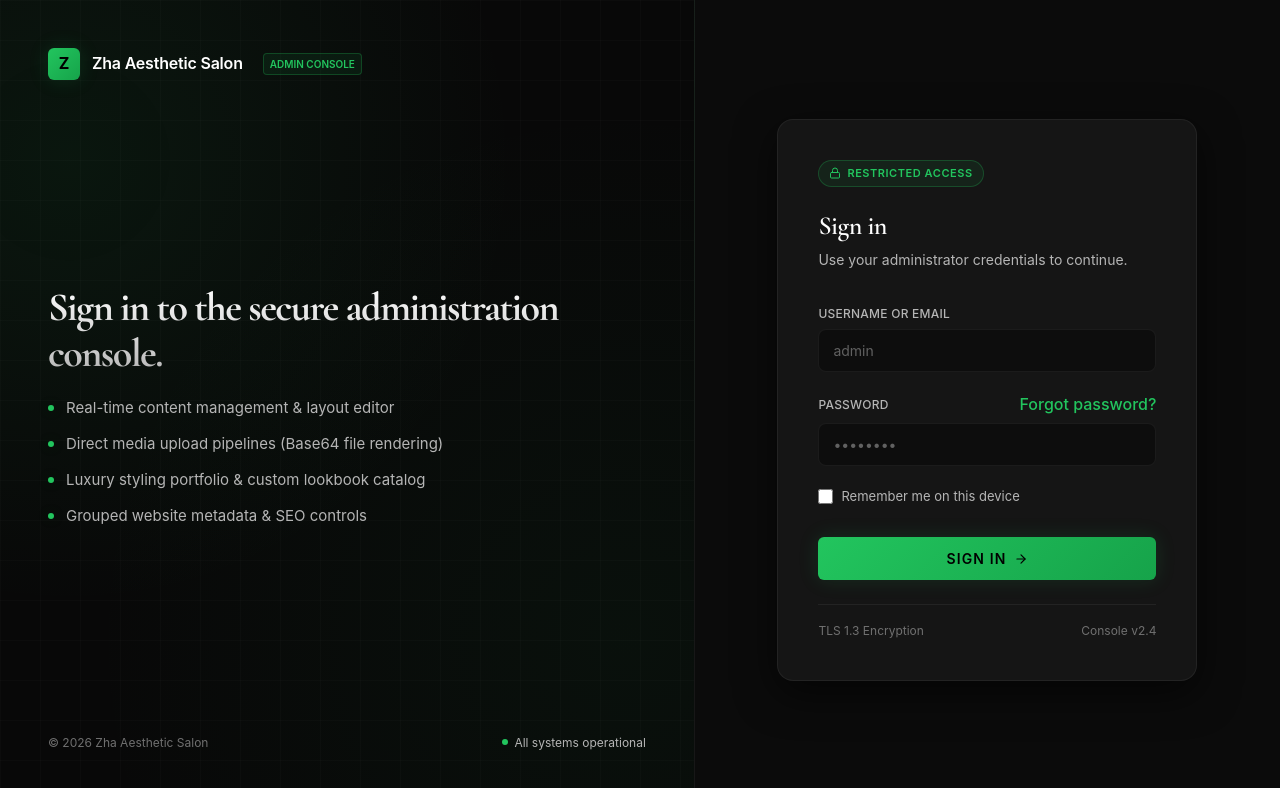
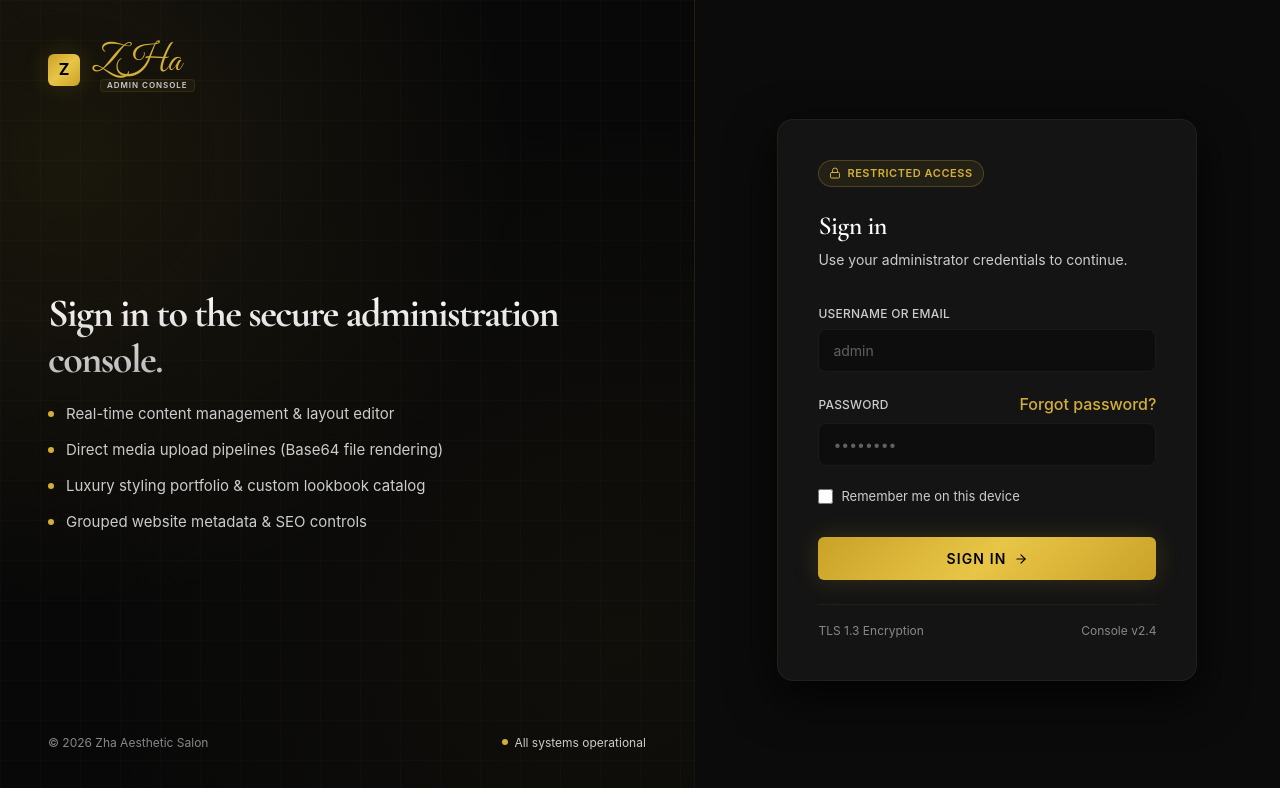
Before and after one commit to suryaprakash992005/Beauty_Parlour, a React (Vite) app: page /admin-login in a window 1280 px wide. Shown: the top 788 px of the page. Built offline with nearby package versions, Linux system fonts and the light colour scheme; no server answers; the database is empty.

Commit message:
Added parking updated File

```diff
--- a/index.html
+++ b/index.html
@@ -4,7 +4,14 @@
     <meta charset="UTF-8" />
     <link rel="icon" type="image/svg+xml" href="/favicon.svg" />
     <meta name="viewport" content="width=device-width, initial-scale=1.0" />
-    <title>ZHA Hair Saloon — Transform Your Style</title>
+    <title>Zha Aesthetic Salon — Transform Your Style</title>
+    <script>
+      (function() {
+        const theme = localStorage.getItem('zha_theme') || 'dark';
+        document.documentElement.setAttribute('data-theme', theme);
+        document.documentElement.style.backgroundColor = theme === 'dark' ? '#0B0B0B' : '#f5f8f6';
+      })();
+    </script>
   </head>
   <body>
     <div id="root"></div>
--- a/src/pages/admin/AdminDashboard.tsx
+++ b/src/pages/admin/AdminDashboard.tsx
@@ -10,7 +10,7 @@ export default function AdminDashboard() {
       icon: Scissors,
       desc: 'Active cataloged treatments',
       to: '/admin/services',
-      color: '#22C55E'
+      color: '#D4AF37'
     },
     {
       label: 'Gallery Images',
@@ -18,7 +18,7 @@ export default function AdminDashboard() {
       icon: Image,
       desc: 'Portfolio transformations',
       to: '/admin/gallery',
-      color: '#3B82F6'
+      color: '#E5C158'
     },
     {
       label: 'Homepage Banner',
@@ -26,7 +26,7 @@ export default function AdminDashboard() {
       icon: Sliders,
       desc: 'Hero slide configurations',
       to: '/admin/banner',
-      color: '#10B981'
+      color: '#C5A028'
     },
     {
       label: 'Last Updated',
@@ -34,7 +34,7 @@ export default function AdminDashboard() {
       icon: Clock,
       desc: 'System sync status',
       to: '/admin/settings',
-      color: '#F59E0B'
+      color: '#D4AF37'
     },
   ];
 
@@ -74,7 +74,7 @@ export default function AdminDashboard() {
       {/* Welcome Hero Banner */}
       <div
         style={{
-          background: 'linear-gradient(135deg, #131A35 0%, #0D2619 50%, #0F1210 100%)',
+          background: 'linear-gradient(135deg, #1c150c 0%, #0d0a06 100%)',
           border: '1px solid var(--admin-border)',
           borderRadius: '16px',
           padding: '32px',
@@ -100,14 +100,14 @@ export default function AdminDashboard() {
             color: 'rgba(255, 255, 255, 0.9)',
             fontWeight: 500
           }}>
-            <span style={{ width: '6px', height: '6px', borderRadius: '50%', background: '#22C55E', boxShadow: '0 0 8px #22C55E' }} />
+            <span style={{ width: '6px', height: '6px', borderRadius: '50%', background: '#10B981', boxShadow: '0 0 8px #10B981' }} />
             <span>All systems operational</span>
           </div>
           <h2 style={{ fontSize: '28px', fontWeight: 600, color: 'white', marginTop: '16px', marginBottom: '8px', letterSpacing: '-0.5px' }}>
-            Welcome back, Admin ��
+            Welcome back, Admin 👋
           </h2>
           <p style={{ fontSize: '14px', color: 'rgba(255, 255, 255, 0.65)', margin: 0, lineHeight: '1.5' }}>
-            Here's what's happening with your saloon today. Real-time insights, instant actions.
+            Here\'s what\'s happening with your saloon today. Real-time insights, instant actions.
           </p>
         </div>
 
--- a/src/pages/admin/AdminLayout.tsx
+++ b/src/pages/admin/AdminLayout.tsx
@@ -72,9 +72,9 @@ export default function AdminLayout() {
             }}>
               <img src={logoUrl} alt="Logo" style={{ width: '100%', height: '100%', objectFit: 'cover' }} />
             </div>
-            <div style={{ display: 'flex', flexDirection: 'column', lineHeight: '1.1' }}>
-              <span className="admin-sidebar__logo-name" style={{ margin: 0 }}>Zha Aesthetic Salon</span>
-              <span className="admin-sidebar__logo-sub">Admin Panel</span>
+            <div style={{ display: 'flex', flexDirection: 'column', lineHeight: '0.8', marginTop: '4px' }}>
+              <span className="admin-sidebar__logo-name" style={{ margin: 0, fontFamily: 'var(--font-script)', fontSize: '2.1rem', color: 'var(--admin-accent)', fontWeight: 400 }}>ZHa</span>
+              <span className="admin-sidebar__logo-sub" style={{ fontSize: '9px', letterSpacing: '0.12em', color: 'var(--admin-text-secondary)', textTransform: 'uppercase', marginTop: '2px' }}>Admin Panel</span>
             </div>
           </div>
           {/* Close button for mobile drawer */}
--- a/src/pages/admin/AdminLogin.tsx
+++ b/src/pages/admin/AdminLogin.tsx
@@ -34,10 +34,12 @@ export default function AdminLogin() {
     <div className="admin-login">
       {/* Left Panel: Luxury Salon Branding & Illustration */}
       <div className="admin-login__left">
-        <div className="admin-login__left-header">
-          <div className="admin-login__logo-icon">Z</div>
-          <span className="admin-login__logo-text">Zha Aesthetic Salon</span>
-          <span className="admin-login__logo-badge">ADMIN CONSOLE</span>
+        <div className="admin-login__left-header" style={{ display: 'flex', alignItems: 'center', gap: '12px' }}>
+          <div className="admin-login__logo-icon" style={{ fontFamily: 'var(--font-sans)' }}>Z</div>
+          <div style={{ display: 'flex', flexDirection: 'column', lineHeight: '0.8' }}>
+            <span className="admin-login__logo-text" style={{ fontFamily: 'var(--font-script)', fontSize: '2.3rem', color: 'var(--admin-accent)', fontWeight: 400 }}>ZHa</span>
+            <span className="admin-login__logo-badge" style={{ fontSize: '8px', letterSpacing: '0.12em', color: 'var(--admin-text-secondary)', textTransform: 'uppercase', marginTop: '2px', background: 'rgba(212,175,55,0.06)', padding: '2px 6px', border: '1px solid rgba(212,175,55,0.1)', borderRadius: '4px' }}>ADMIN CONSOLE</span>
+          </div>
         </div>
 
         <div className="admin-login__hero">
--- a/src/styles/admin.css
+++ b/src/styles/admin.css
@@ -5,25 +5,25 @@
 
 /* ── Reset and Variables ── */
 .admin-layout, .admin-login {
-  --admin-bg: #0B0B0B;             /* Primary deep dark background */
-  --admin-surface: #151515;        /* Dark surface */
-  --admin-sidebar-bg: #101010;     /* Sidebar background */
-  --admin-card-bg: #181818;        /* Card background */
+  --admin-bg: #0A0A0A;             /* Sleek luxury carbon background */
+  --admin-surface: #141414;        /* Dark surface */
+  --admin-sidebar-bg: #0F0F0F;     /* Sidebar background */
+  --admin-card-bg: #161616;        /* Card background */
 
-  --admin-border: rgba(255, 255, 255, 0.06); /* Very subtle white border */
-  --admin-border-hover: rgba(34, 197, 94, 0.25);
+  --admin-border: rgba(212, 175, 55, 0.08); /* Luxurious subtle gold border */
+  --admin-border-hover: rgba(212, 175, 55, 0.25);
 
-  --admin-accent: #22C55E;         /* Emerald Green Accent */
-  --admin-accent-gradient: linear-gradient(135deg, #22C55E 0%, #16A34A 100%);
-  --admin-accent-hover: #16A34A;
-  --admin-accent-light: rgba(34, 197, 94, 0.08);
+  --admin-accent: #D4AF37;         /* Luxury Gold Accent */
+  --admin-accent-gradient: linear-gradient(135deg, #c9a227 0%, #e8c547 50%, #c9a227 100%);
+  --admin-accent-hover: #e8c547;
+  --admin-accent-light: rgba(212, 175, 55, 0.08);
 
   --admin-text: #FFFFFF;           /* Primary Text */
-  --admin-text-secondary: #B5B5B5; /* Secondary Text */
-  --admin-text-muted: #707070;     /* Muted Text */
+  --admin-text-secondary: #CCCCCC; /* Secondary Text */
+  --admin-text-muted: #888888;     /* Muted Text */
 
-  --admin-shadow: 0 12px 40px rgba(0, 0, 0, 0.6);
-  --admin-glow: 0 0 20px rgba(34, 197, 94, 0.15);
+  --admin-shadow: 0 16px 48px rgba(0, 0, 0, 0.8);
+  --admin-glow: 0 0 24px rgba(212, 175, 55, 0.18);
   --font-sans: "Inter", -apple-system, BlinkMacSystemFont, "Segoe UI", Roboto, sans-serif;
 
   font-family: var(--font-sans);
@@ -46,8 +46,8 @@
   flex-direction: column;
   justify-content: space-between;
   padding: 48px;
-  background: radial-gradient(circle at 10% 20%, rgba(34, 197, 94, 0.08) 0%, transparent 50%),
-              radial-gradient(circle at 90% 80%, rgba(22, 163, 74, 0.05) 0%, transparent 60%),
+  background: radial-gradient(circle at 10% 20%, rgba(212, 175, 55, 0.09) 0%, transparent 50%),
+              radial-gradient(circle at 90% 80%, rgba(212, 175, 55, 0.04) 0%, transparent 60%),
               #080808;
   border-right: 1px solid var(--admin-border);
   position: relative;
@@ -252,7 +252,7 @@
 .form-select:focus,
 .form-textarea:focus {
   border-color: var(--admin-accent);
-  box-shadow: 0 0 0 3px rgba(34, 197, 94, 0.1), var(--admin-glow);
+  box-shadow: 0 0 0 3px rgba(212, 175, 55, 0.1), var(--admin-glow);
   background: var(--admin-surface);
 }
 
@@ -320,7 +320,7 @@
 
 .admin-login__submit:hover {
   transform: translateY(-1px);
-  box-shadow: 0 8px 24px rgba(34, 197, 94, 0.35);
+  box-shadow: 0 8px 24px rgba(212, 175, 55, 0.35);
 }
 
 /* ── Admin Dashboard Layout ── */
@@ -410,8 +410,8 @@
 .admin-sidebar__link.active {
   color: var(--admin-text);
   background: var(--admin-accent-light);
-  border: 1px solid rgba(34, 197, 94, 0.15);
-  box-shadow: 0 0 10px rgba(34, 197, 94, 0.05);
+  border: 1px solid rgba(212, 175, 55, 0.15);
+  box-shadow: 0 0 10px rgba(212, 175, 55, 0.05);
 }
 
 .admin-sidebar__link.active::before {
--- a/src/styles/home.css
+++ b/src/styles/home.css
@@ -15,9 +15,9 @@
   position: absolute;
   inset: 0;
   background:
-    radial-gradient(ellipse 80% 60% at 30% 50%, rgba(183,110,121,0.18) 0%, transparent 65%),
-    radial-gradient(ellipse 60% 80% at 80% 30%, rgba(212,175,116,0.12) 0%, transparent 60%),
-    linear-gradient(135deg, #3e2723 0%, #5d3a3a 40%, #3e2723 100%);
+    radial-gradient(ellipse 80% 60% at 30% 50%, rgba(27, 77, 62, 0.12) 0%, transparent 65%),
+    radial-gradient(ellipse 60% 80% at 80% 30%, rgba(212, 175, 116, 0.08) 0%, transparent 60%),
+    linear-gradient(135deg, var(--color-bg) 0%, var(--color-bg-dark) 100%);
   animation: heroBgShift 12s ease-in-out infinite alternate;
 }
 @keyframes heroBgShift {
```
